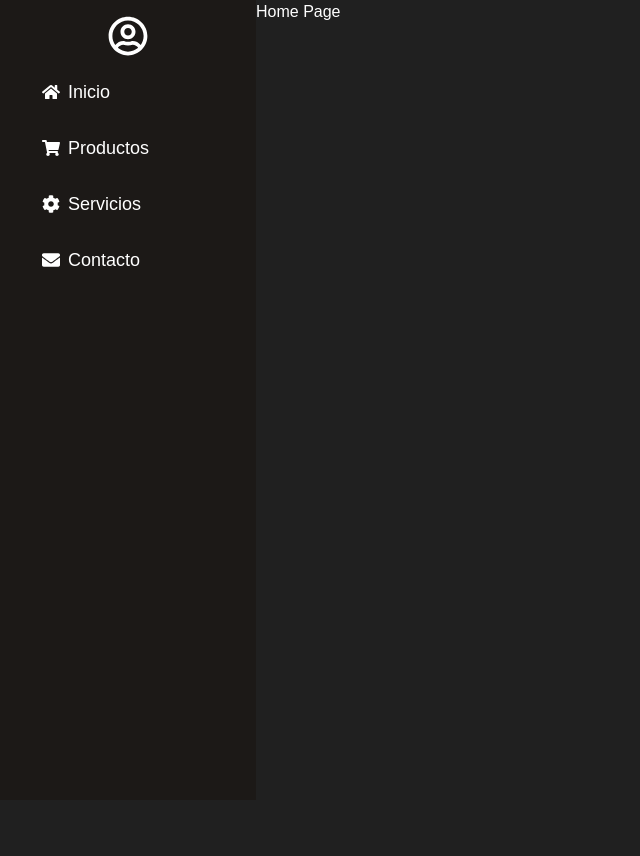
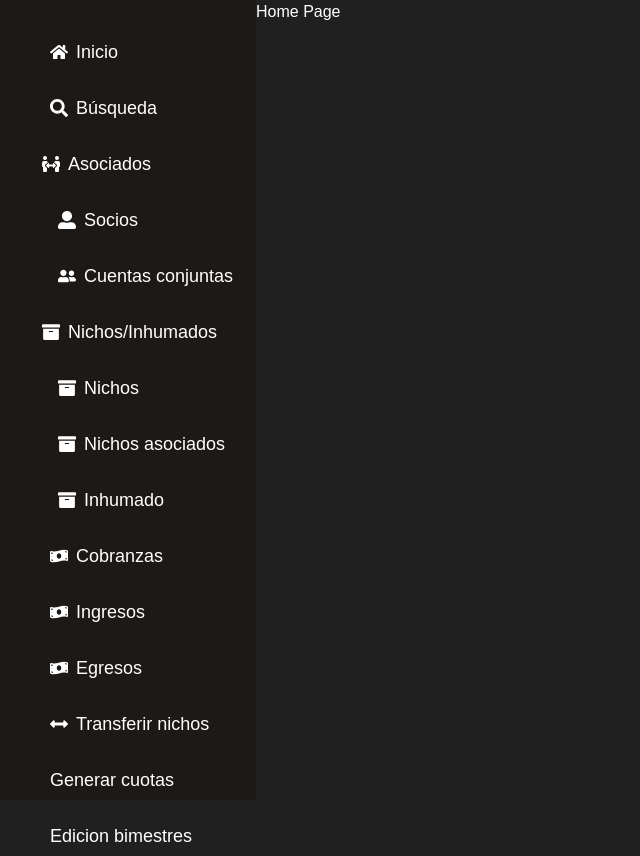
Before and after one commit to juansopo/mern-crud, a React (Vite) app in the folder client/: page / in a window 1280 px wide. Shown: the whole page, without its empty margins (0-640 px from the left). Before the commit the page ends 800 px from the top, so only its background shows below. Built offline with nearby package versions, Linux system fonts and the light colour scheme.

Commit message:
WIP sidebar options

```diff
--- a/client/src/App.tsx
+++ b/client/src/App.tsx
@@ -10,13 +10,36 @@ import ProtectedRoute from "./ProtectedRoute";
 import { SocioProvider } from "./context/SocioContext";
 import Sidebar from './components/Sidebar/Sidebar'
 import { Option } from './components/Sidebar/types'
-import { FaCog, FaEnvelope, FaHome, FaShoppingCart } from "react-icons/fa";
+import { FaMoneyBillWave , FaHome, FaArchive, FaPeopleArrows, FaUserAlt, FaUserFriends, FaSearch, FaArrowsAltH        } from "react-icons/fa";
 
 const options: Option[] = [
   { title: "Inicio", link: "/", icon: <FaHome /> },
-  { title: "Productos", link: "/products", icon: <FaShoppingCart /> },
-  { title: "Servicios", link: "/services", icon: <FaCog /> },
-  { title: "Contacto", link: "/contact", icon: <FaEnvelope /> },
+  { title: "Búsqueda", link: "/busqueda", icon: <FaSearch  /> },
+  {
+    title: "Asociados",
+    link: "/asociados",
+    icon: <FaPeopleArrows />,
+    subOptions: [
+      { title: "Socios", link: "/socios", icon: <FaUserAlt /> },
+      { title: "Cuentas conjuntas", link: "/cuentas-conjuntas", icon: <FaUserFriends /> },
+    ],
+  },
+  {
+    title: "Nichos/Inhumados",
+    link: "/nichos-inhumados",
+    icon: <FaArchive />,
+    subOptions: [
+      { title: "Nichos", link: "/nichos", icon: <FaArchive /> },
+      { title: "Nichos asociados", link: "/nichos-cuentas", icon: <FaArchive /> },
+      { title: "Inhumado", link: "/inhumado", icon: <FaArchive /> },
+    ],
+  },
+  { title: "Cobranzas", link: "/cobranzas", icon: <FaMoneyBillWave /> },
+  { title: "Ingresos", link: "/ingresos", icon: <FaMoneyBillWave /> },
+  { title: "Egresos", link: "/egresos", icon: <FaMoneyBillWave /> },
+  { title: "Transferir nichos", link: "/nichos/transferir", icon: <FaArrowsAltH   /> },
+  { title: "Generar cuotas", link: "/cobranzas/generar-cuotas" },
+  { title: "Edicion bimestres", link: "/bimpagos" },
 ];
 
 function App() {
--- a/client/src/components/Sidebar/Sidebar.tsx
+++ b/client/src/components/Sidebar/Sidebar.tsx
@@ -1,24 +1,26 @@
 import React from "react";
 import { Link } from "react-router-dom";
-import {
-  FaRegUserCircle,
-} from "react-icons/fa";
+import { FaRegUserCircle } from "react-icons/fa";
 import { SideBarButtonProps, SideBarProps } from "./types";
 
-// los estilos en tailwind
 const sidebarStyle = "w-64 h-screen bg-[#1c1917] flex flex-col items-center";
 const logoStyle = "w-10 h-10 mt-4";
 const buttonStyle =
   "flex w-48 h-10 mt-4 rounded-xl border border-transparent border-2 hover:border-2 hover:border-[#e11d48] text-lg items-center ";
 const activeStyle = "bg-[#e11d48]";
+const subOptionStyle = "ml-4"; // Ajusta el estilo para las subopciones
 
 function SideBarButton({
   option,
   onClick,
   active,
   icon,
-}: SideBarButtonProps): JSX.Element {
+  children,
+}: React.PropsWithChildren<SideBarButtonProps>): JSX.Element {
+  const isSubOption = !!children;
+
   return (
+    <div className={isSubOption ? subOptionStyle : ""}>
       <Link
         to={option.link}
         key={option.title}
@@ -28,26 +30,61 @@ function SideBarButton({
         {icon && <span className="pl-2">{icon}</span>}
         <h4 className="pl-2">{option.title}</h4>
       </Link>
+      {children}
+    </div>
   );
 }
+
+const RecursiveSubOptions: React.FC<SideBarButtonProps> = ({
+  option,
+  onClick,
+  active,
+}: SideBarButtonProps) => (
+  <>
+    {option.subOptions &&
+      option.subOptions.map((subOption) => (
+        <SideBarButton
+          key={subOption.title}
+          option={subOption}
+          onClick={onClick}
+          active={active}
+          icon={subOption.icon}
+        >
+          <RecursiveSubOptions
+            option={subOption}
+            onClick={onClick}
+            active={active}
+          />
+        </SideBarButton>
+      ))}
+  </>
+);
 
 const SideBar: React.FC<SideBarProps> = ({ options }) => {
   const [active, setActive] = React.useState<string>("");
 
   const handleClick = (option: string) => {
-    setActive(option);
+    setActive((prevActive) => (prevActive === option ? "" : option));
   };
 
   return (
     <div className={sidebarStyle}>
       <FaRegUserCircle className={logoStyle} />
       {options.map((option) => (
+        <React.Fragment key={option.title}>
           <SideBarButton
             option={option}
             onClick={() => handleClick(option.title)}
             active={active}
             icon={option.icon}
-        ></SideBarButton>
+          >
+            <RecursiveSubOptions
+              option={option}
+              onClick={() => handleClick(option.title)}
+              active={active}
+            />
+          </SideBarButton>
+        </React.Fragment>
       ))}
     </div>
   );
--- a/client/src/components/Sidebar/types.ts
+++ b/client/src/components/Sidebar/types.ts
@@ -2,6 +2,7 @@ export interface Option {
   title: string;
   link: string;
   icon?: React.ReactElement;
+  subOptions?: Option[];
 }
 
 export interface SideBarButtonProps {
```
Lines whose indentation alone changed are shown as unchanged.
